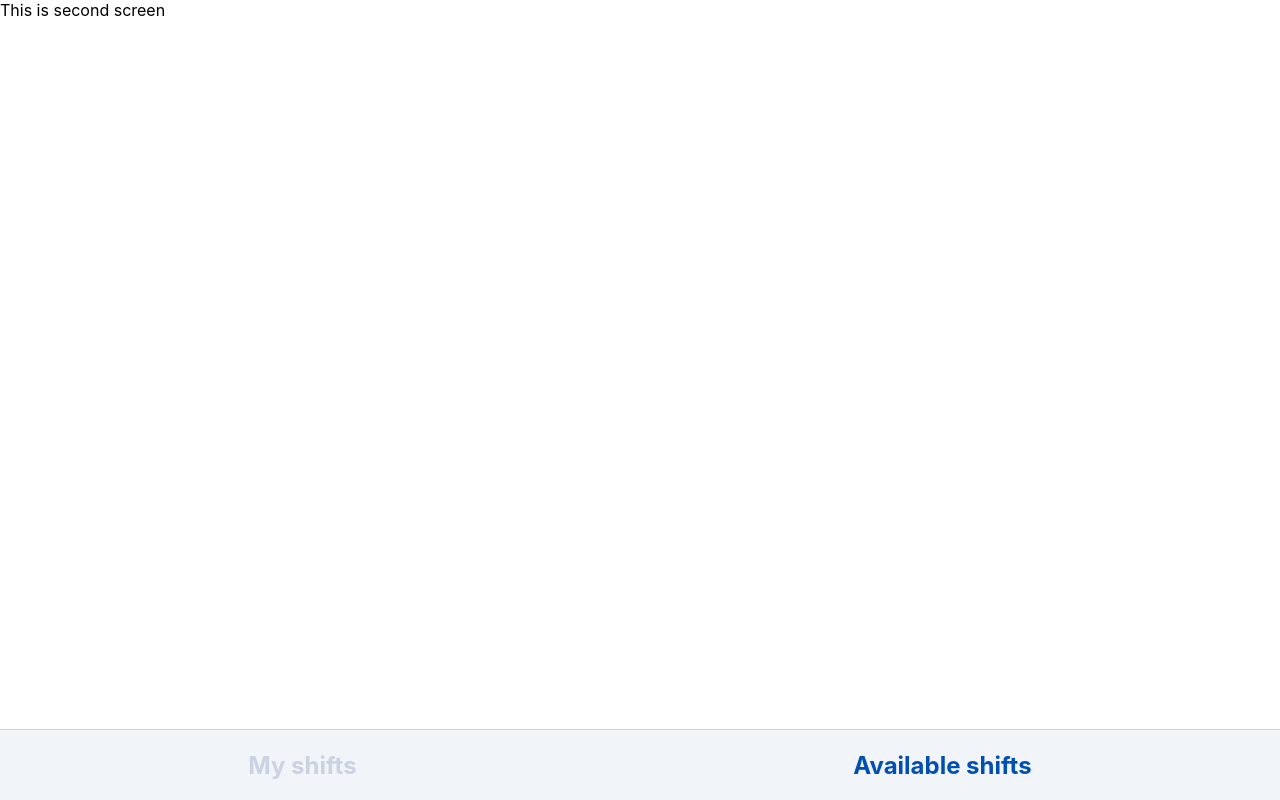
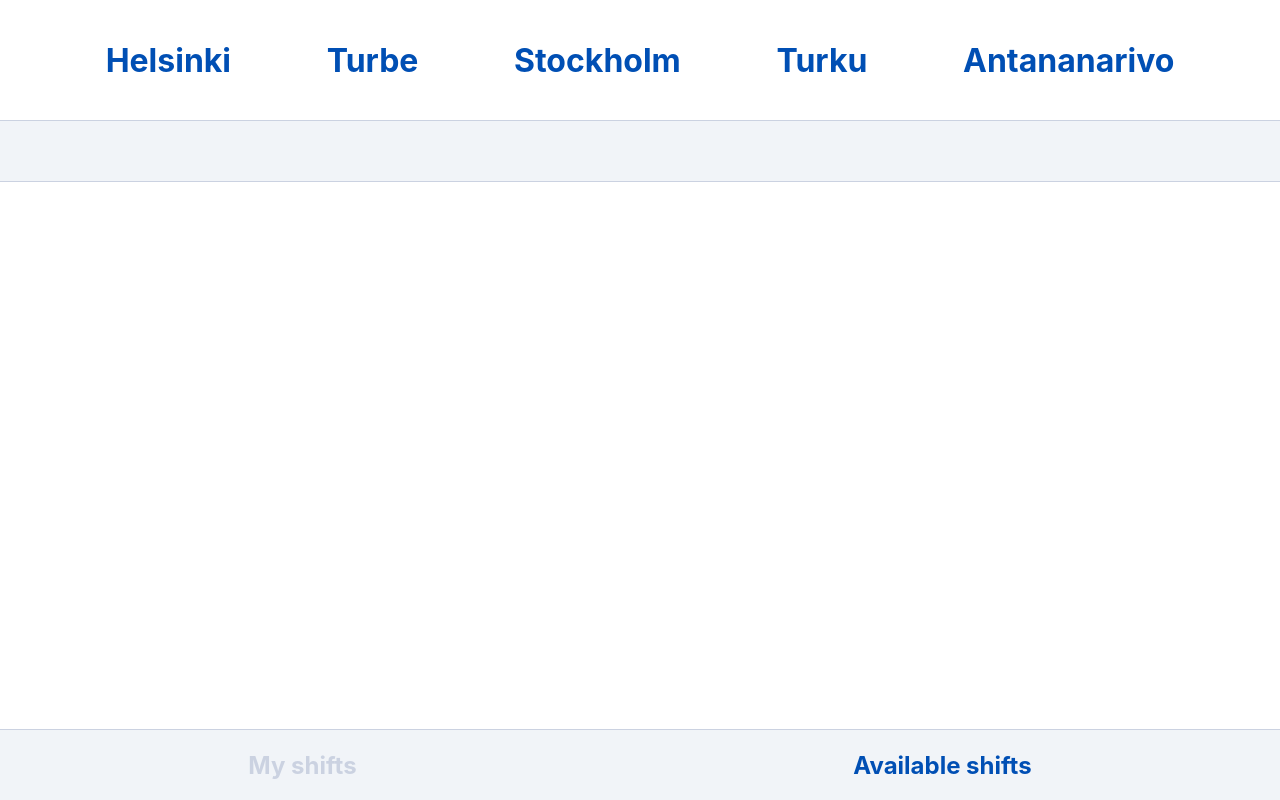
Before and after one commit to kaechesbord/tasks-app, a React (Create React App) app: page /available-shifts in a window 1280 px wide. Built offline with nearby package versions, Linux system fonts and the light colour scheme.

Commit message:
krenuta druga strana

```diff
--- /dev/null
+++ b/src/components/Filter.css
@@ -0,0 +1,18 @@
+.contain {
+    width: 100%;
+    height: 120px;
+    display: flex;
+    align-items: center;
+    border-bottom: 0.5px #CBD2E1 solid;
+  }
+
+  .places {
+    display: flex;
+    align-items: center;
+    justify-content: space-evenly;
+    flex: 1;
+    overflow-x: auto;
+    overflow-y: hidden;
+    padding: 0 10px;
+    color: #004FB4;
+  }
--- /dev/null
+++ b/src/components/Filter.js
@@ -0,0 +1,17 @@
+import React from 'react'
+import { mockDataTime } from './Tab'
+import './Filter.css'
+
+const Filter = () => {
+  return (
+    <div className='contain'>
+      <div className='places'>
+       {mockDataTime.map((data) => {
+        return <h1>{data.area}</h1>
+       })}
+      </div>
+    </div>
+  )
+}
+
+export default Filter
--- a/src/components/Header.css
+++ b/src/components/Header.css
@@ -5,7 +5,7 @@
     border-bottom: 0.5px #CBD2E1 solid;
     display: flex;
     align-items: center;
-    padding: 0 30px; /* Adjusted padding */
+    padding: 0 30px;
   }
 
   .header h2 {
--- a/src/components/SecondScreen.js
+++ b/src/components/SecondScreen.js
@@ -1,11 +1,14 @@
 import React from 'react'
 import Footer from './Footer'
+import Filter from './Filter'
+import Header from './Header'
 
 const SecondScreen = () => {
   return (
     <div>
-      <p>This is second screen</p>
+      <Filter/>
       <Footer/>
+      <Header/>
     </div>
   )
 }
--- a/src/components/Tab.js
+++ b/src/components/Tab.js
@@ -15,20 +15,20 @@ const createMockShift = (values) =>
 
 const currentDate = DateTime.local().startOf('day');
 
-const mockDataTime = [
+export const mockDataTime = [
   createMockShift({
     area: 'Helsinki',
     startTime: currentDate.set({ hour: 19 }).valueOf(),
     endTime: currentDate.set({ hour: 20 }).valueOf(),
   }),
   createMockShift({
-    area: 'Helsinki',
+    area: 'Turbe',
     startTime: currentDate.set({ hour: 10 }).valueOf(),
     endTime: currentDate.set({ hour: 12 }).valueOf(),
   }),
   createMockShift({
-    area: 'Helsinki',
-    startTime: currentDate.set({ hour: 16 }).valueOf(),
+    area: 'Stockholm',
+    startTime: currentDate.set({ hour: 13 }).valueOf(),
     endTime: currentDate.set({ hour: 17, minutes: 30 }).valueOf(),
   }),
   createMockShift({
@@ -37,7 +37,7 @@ const mockDataTime = [
     endTime: currentDate.set({ hour: 21, minutes: 30 }).valueOf(),
   }),
   createMockShift({
-    area: 'Turku',
+    area: 'Antananarivo',
     startTime: currentDate.set({ hour: 16 }).valueOf(),
     endTime: currentDate.set({ hour: 17, minutes: 30 }).valueOf(),
   }),
@@ -55,7 +55,7 @@ const Tab = ({ startTime, endTime, location, started }) => {
     const startTimestamp = startTime;
     const endTimestamp = endTime;
     mockData.forEach((data) => {
-      if(currentDate.hasSame(data.when , 'day')) {
+      if(currentDate.hasSame(data.when, 'day')) {
         setToday(true)
       }
     })
```
